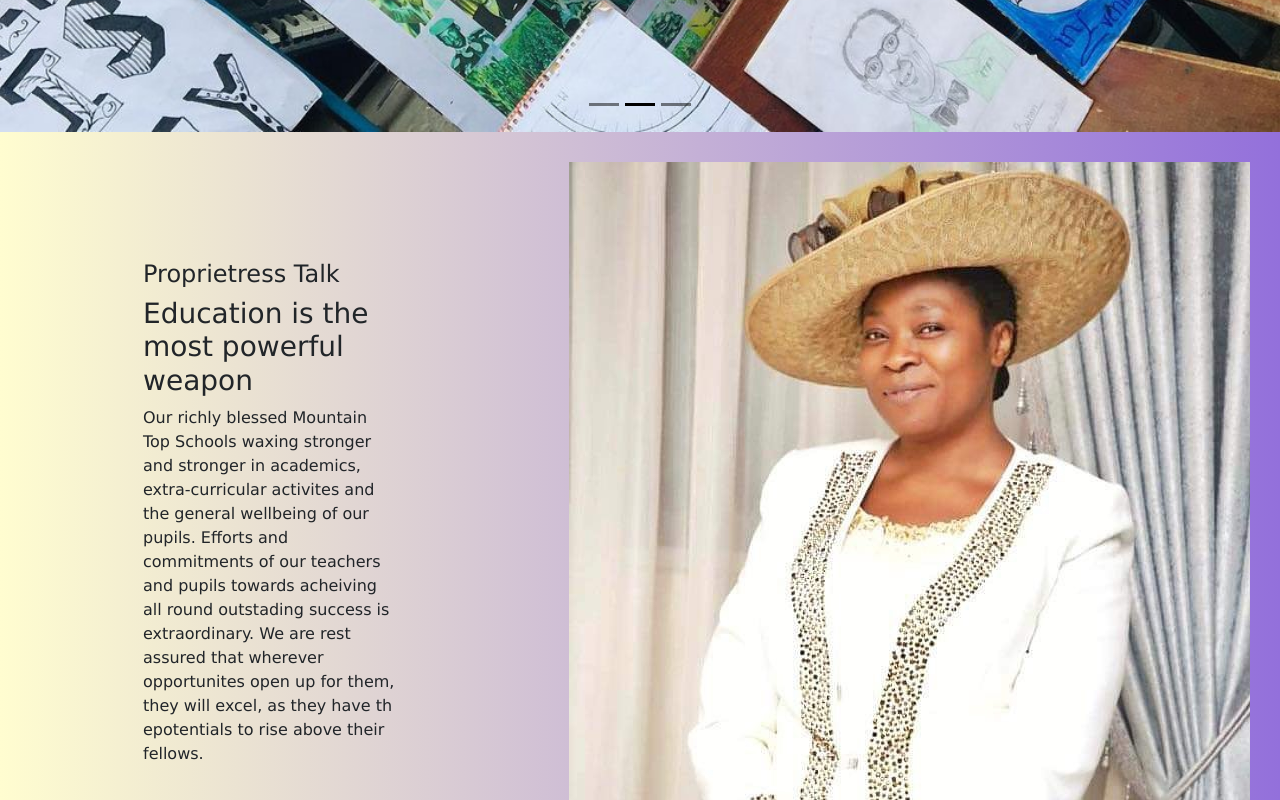
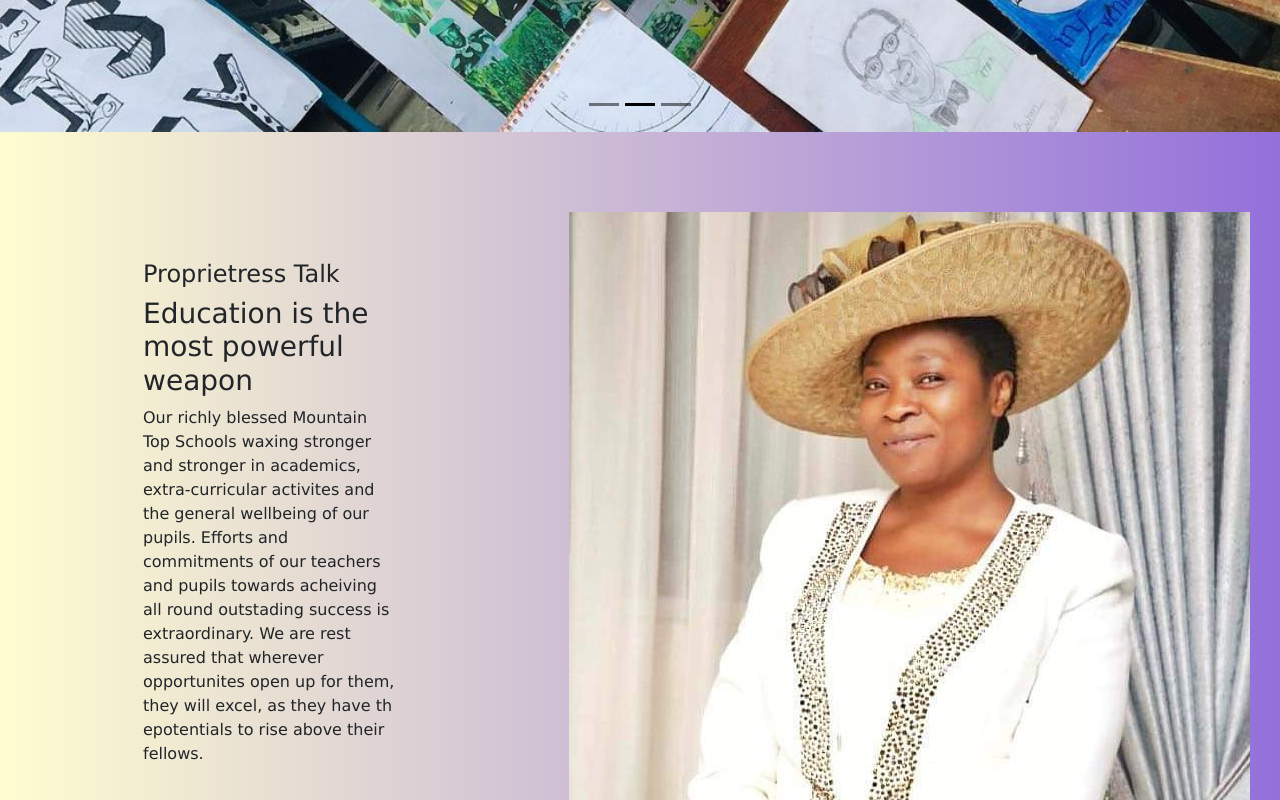
Before and after one commit to Toluwanimicode/Frontend_Project, a React (Vite) app: page / in a window 1280 px wide. Shown: the part 960-1760 px from the top of the page. Built offline with nearby package versions, Linux system fonts and the light colour scheme.

Commit message:
added front-end

```diff
--- a/src/components/pages/Home/Home.css
+++ b/src/components/pages/Home/Home.css
@@ -4,9 +4,10 @@
 }
 .prop-image{
     margin-bottom: 10px;
-    width: 95%;
+    width: 105%;
     padding: 30px;
-    size: 200px;
+    margin-top: 50px;
+
 }
 .intro-word{
     padding-left: 15px;
```
Also changed, not shown: src/index.css (line endings or trailing spaces).
